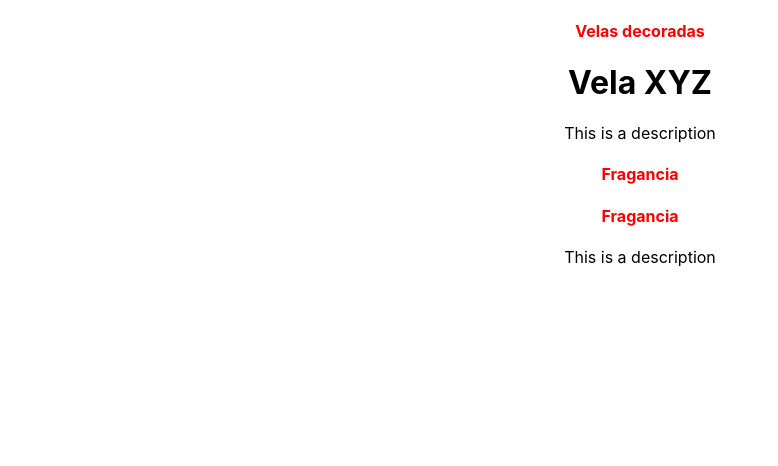
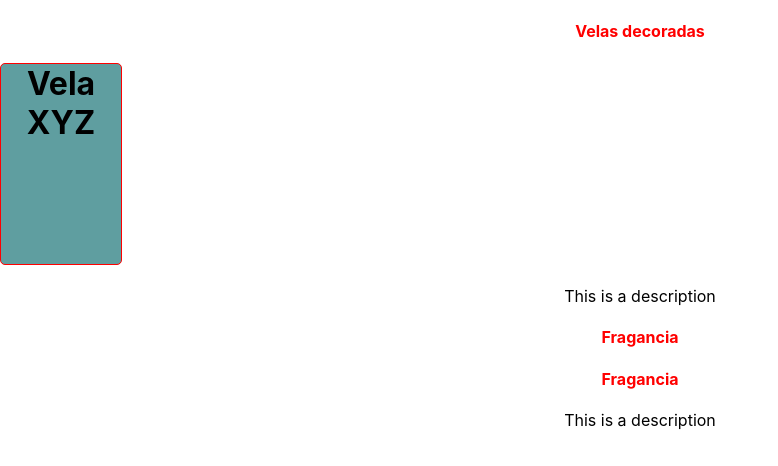
Before and after one commit to jfbarahonag/curso-react, a React (Create React App) app: page / in a window 1280 px wide. Shown: the top 466 px of the page, without its empty margins (0-778 px from the left). Built offline with nearby package versions, Linux system fonts and the light colour scheme.

Commit message:
CSS classes were added to the candle component

```diff
--- a/src/components/candle.js
+++ b/src/components/candle.js
@@ -25,7 +25,9 @@ class Candle extends Component{
     render() {
         return(
             <div>
-                <h1>Vela XYZ</h1>
+                <h1
+                className="candle"
+                >Vela XYZ</h1>
                 <Description />
             </div>
         )
--- a/src/styles/candle.css
+++ b/src/styles/candle.css
@@ -1,3 +1,11 @@
 h4 {
     color: red;
 }
+
+.candle {
+    width: 120px;
+    height: 200px;
+    border: 1px solid red;
+    border-radius: 5px;
+    background-color: cadetblue;
+}
```
